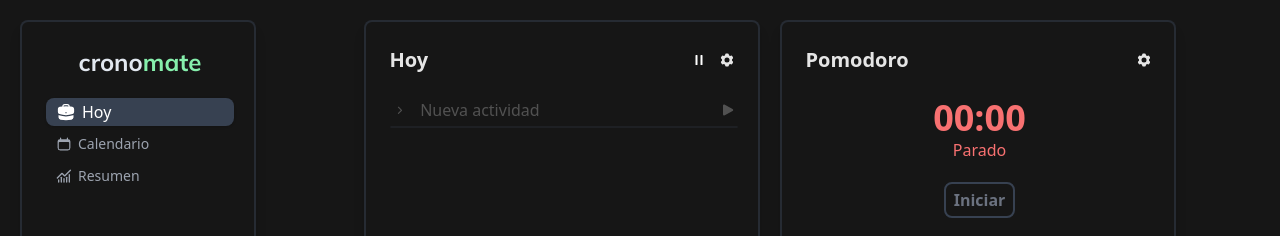
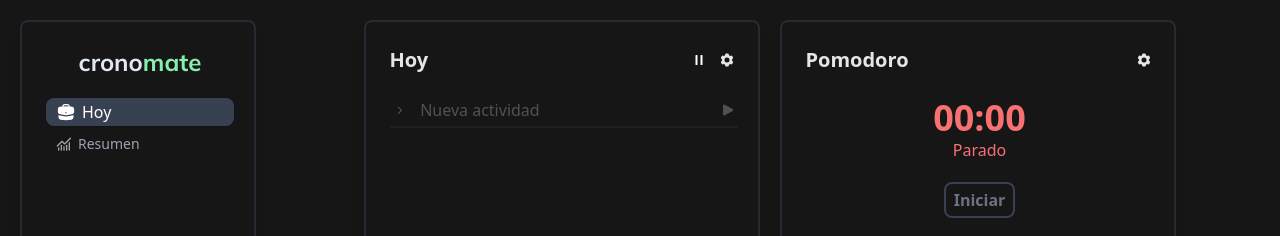
Before and after one commit to pedroditersimon/cronomate, a React (Vite) app: page / in a window 1280 px wide. Shown: the top 236 px of the page. Built offline with nearby package versions, Linux system fonts and the light colour scheme.

Commit message:
chore(navigation): remove calendar link

```diff
--- a/src/shared/layouts/PageLayout.tsx
+++ b/src/shared/layouts/PageLayout.tsx
@@ -1,5 +1,5 @@
 import { PropsWithChildren } from "react";
-import { BriefcaseIcon, SettingsIcon, InboxStackIcon, CalendarIcon, ChartNoAxesCombinedIcon } from "src/assets/Icons";
+import { BriefcaseIcon, SettingsIcon, InboxStackIcon, ChartNoAxesCombinedIcon } from "src/assets/Icons";
 import Sidebar from "./Sidebar";
 import { ROUTES } from "src/app/routing/routes";
 
@@ -15,11 +15,6 @@
                             to: ROUTES.PRIVATE.TODAY_SESSION,
                             icon: <BriefcaseIcon />,
                             text: "Hoy",
-                        },
-                        {
-                            to: "/calendar",
-                            text: "Calendario",
-                            icon: <CalendarIcon />
                         },
                         {
                             to: "/summary",
```
